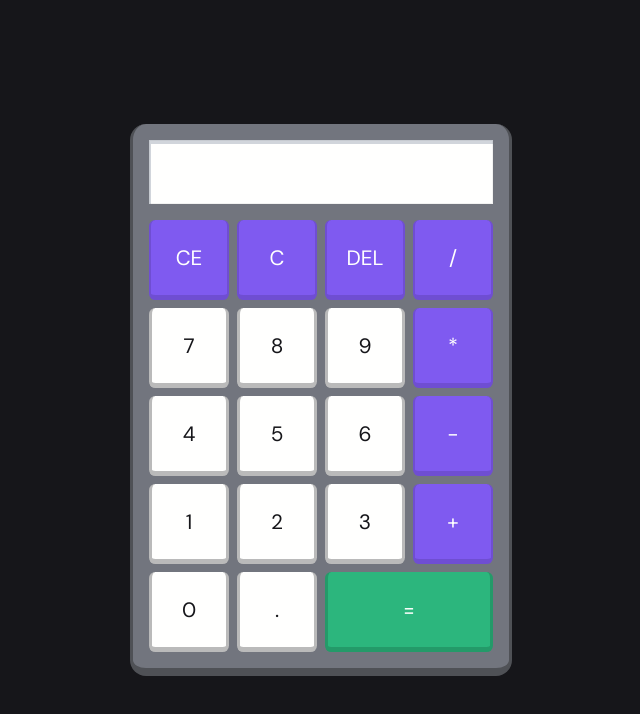
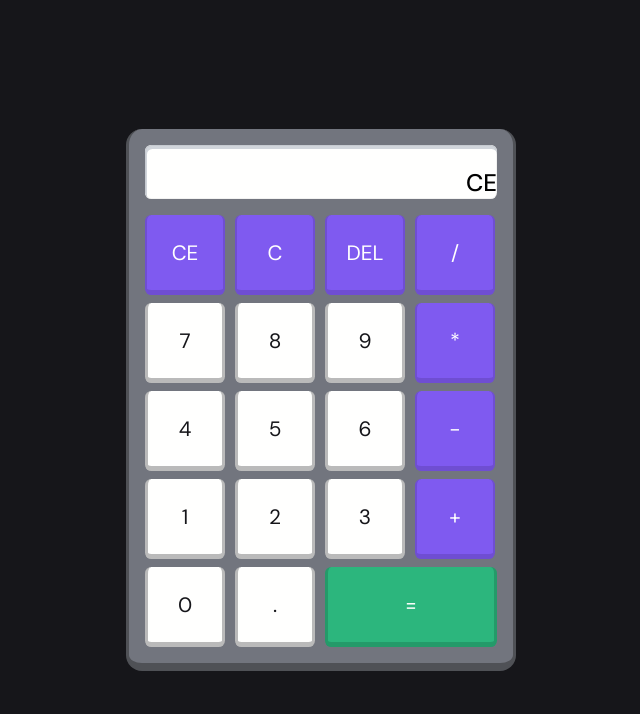
Before and after one commit to renansouza12/Calculator, a website built with Vite: page index.html in a window 1280 px wide. Both pictures are taken after a click on the button "CE". Shown: the whole page, without its empty margins (319-959 px from the left). Built offline with nearby package versions, Linux system fonts and the light colour scheme.

Commit message:
click effect added

```diff
--- a/main.js
+++ b/main.js
@@ -0,0 +1,19 @@
+const buttons = document.querySelectorAll('button');
+const display_current = document.querySelector('.display_current');
+
+buttons.forEach((btn)=>{
+    btn.addEventListener('click',()=>{
+        display_current.innerHTML += btn.innerHTML;
+
+        btn.style.borderBottom =  '2px';
+        btn.style.borderRight =  '1px';
+        btn.style.borderLeft =  '1px';
+        setInterval(()=>{
+            btn.style.borderBottom =  '';
+            btn.style.borderRight =  '';
+            btn.style.borderLeft =  '';
+        },200)
+
+    })
+
+})
--- a/style.css
+++ b/style.css
@@ -22,6 +22,7 @@ body{
   background: var(--bg-color);
 }
 .calculator{
+  width: 390px;
   background: var(--secondary);
   padding: 1rem;
   display: flex;
@@ -33,13 +34,24 @@ body{
 }
 .display{
   background: var(--white);
-  height: 4rem;
   box-shadow: inset rgba(0, 0, 0, 0.05) 0px 0px 0px 1px, rgb(209, 213, 219) 1px 3px 0px 1px inset;
+  border-radius: 0.4rem;
+  text-align: right;
+
 }
-.display .display_previous,
-.displau_previous .display_current{
-  min-height: 1.3rem;
+.display_previous{
+  min-height: 1.4rem;
+  text-align: right;
   word-wrap: break-word;
+
+}
+.display_current{
+  min-height: 2rem;
+  word-break:break-all;
+  font-weight: 500;
+  font-size: 1.5rem;
+
+  overflow-wrap: break-word;
 }
 .buttons{
   margin-top: 1rem;
@@ -61,12 +73,12 @@ body{
   cursor: pointer;
 
 }
-.buttons button:hover{
+/* .buttons button:hover{
   border-bottom: 2px;
   border-right: 1px;
   border-left: 1px;
 
-}
+} */
 .buttons #equal-btn{
   width: 100%;
   grid-column: span 2;
@@ -76,11 +88,11 @@ body{
   border-right: 3px solid #249a69;
   border-bottom: 5px solid #249a69;
 }
-.buttons #equal-btn:hover{
+/* .buttons #equal-btn:hover{
   border-bottom: 2px;
   border-right: 1px;
   border-left: 1px;
-}
+} */
 .buttons .number{
   background: var(--white);
   color: var(--bg-color);
```
